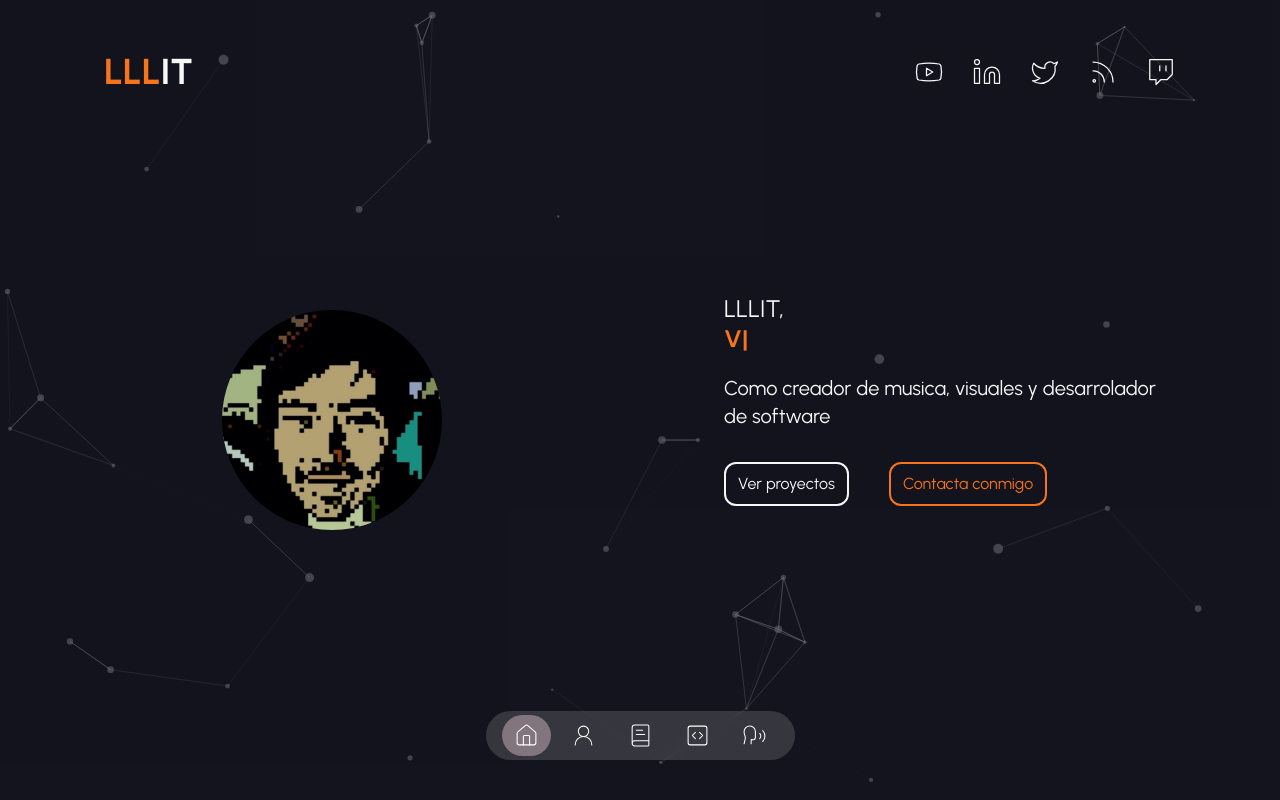
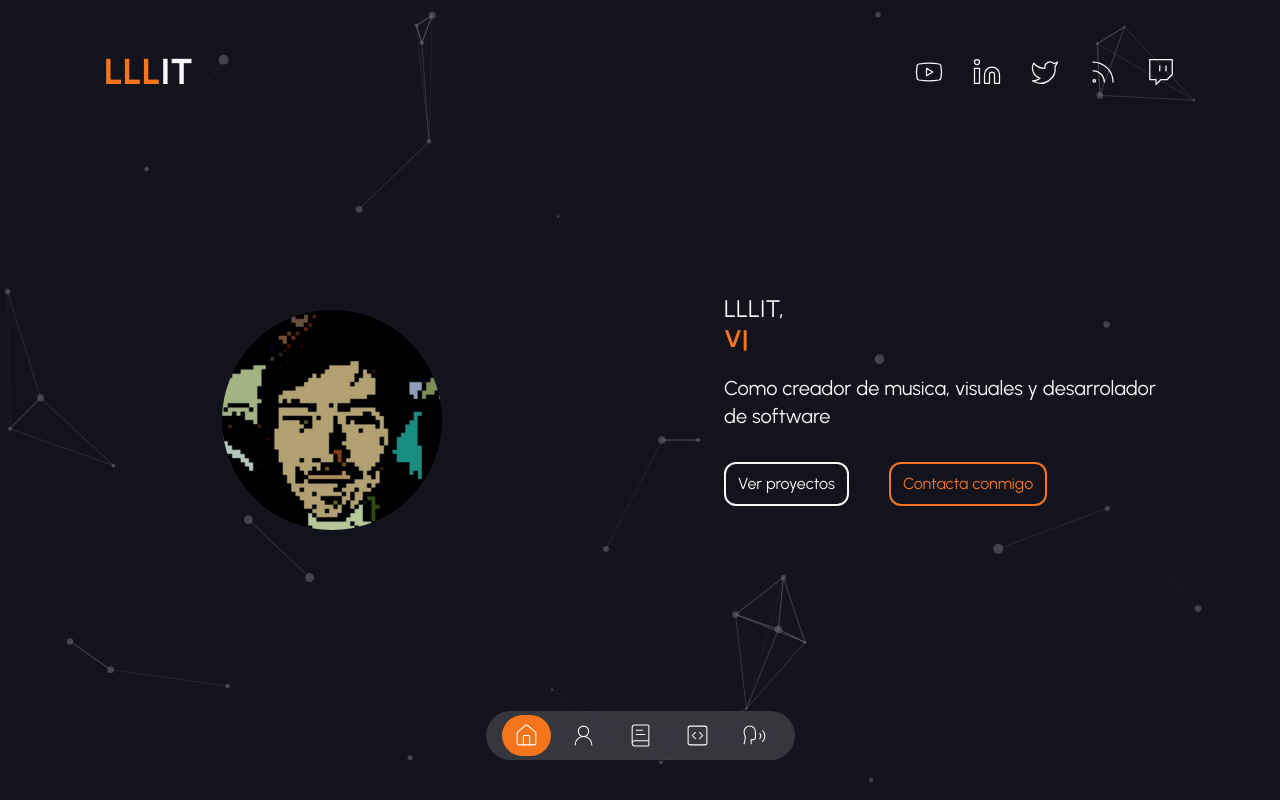
Before and after one commit to lllit/particles-portafolio, a Next.js app: page / in a window 1280 px wide. Built offline with nearby package versions, Linux system fonts and the light colour scheme.

Commit message:
fix navbar colors

```diff
--- a/components/navbar.tsx
+++ b/components/navbar.tsx
@@ -20,7 +20,7 @@ export const Navbar = () => {
             <div
               key={item.id}
               className={`relative group px-3 py-2 transition duration-150 rounded-full cursor-pointer hover:bg-woodsmoke-800
-                ${router === item.link && "bg-woodsmoke-500"}`}
+                ${router === item.link && "bg-secondary"}`}
             >
               <Link href={item.link}>{item.icon}</Link>
 
```
